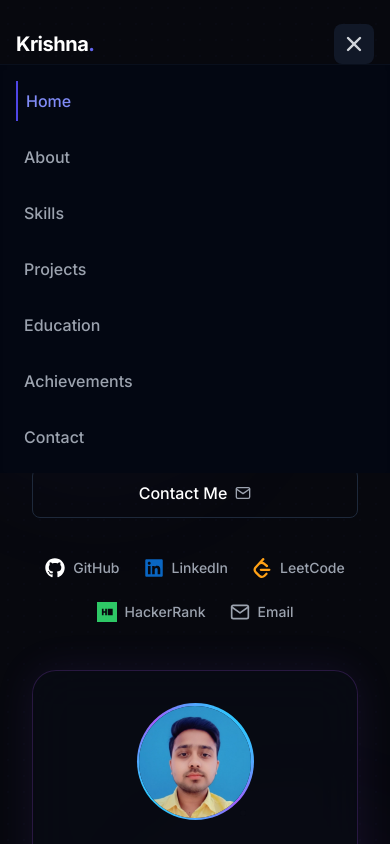
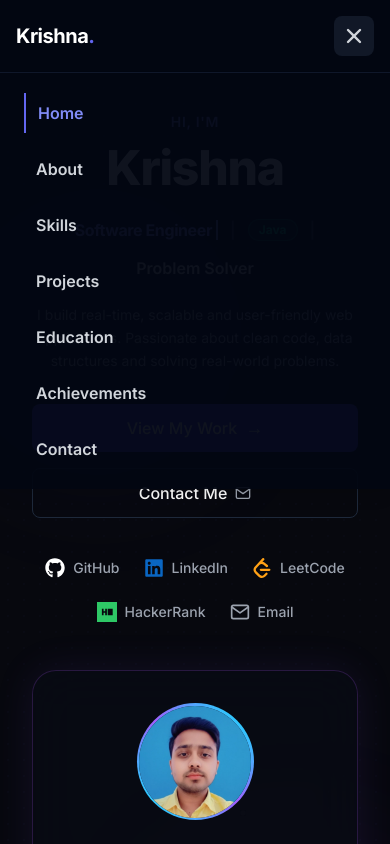
Before and after one commit to Krishnasingh9999/Portfolio, a React (Vite) app: page / in a window 390 px wide. Both pictures are taken after a click on the button "Toggle mobile navigation menu". Shown: the top 844 px of the page. Built offline with nearby package versions, Linux system fonts and the light colour scheme.

Commit message:
My Portfolio

```diff
--- a/src/components/Navbar.tsx
+++ b/src/components/Navbar.tsx
@@ -47,8 +47,8 @@ const Navbar: React.FC = () => {
   return (
     <header
       className={`fixed top-0 left-0 right-0 z-50 transition-all duration-300 ${
-        isScrolled
-          ? 'bg-gray-950/90 backdrop-blur-md shadow-lg border-b border-gray-900/50 py-4'
+        isScrolled || isOpen
+          ? 'bg-gray-950/95 backdrop-blur-md shadow-lg border-b border-slate-900 py-4'
           : 'bg-transparent py-6'
       }`}
     >
@@ -121,18 +121,18 @@ const Navbar: React.FC = () => {
             animate={{ opacity: 1, height: 'auto' }}
             exit={{ opacity: 0, height: 0 }}
             transition={{ duration: 0.3, ease: 'easeInOut' }}
-            className="md:hidden border-t border-gray-100 dark:border-gray-900/50 bg-white dark:bg-gray-950 shadow-inner overflow-hidden"
+            className="absolute top-full left-0 right-0 md:hidden border-t border-slate-900 bg-gray-950/95 backdrop-blur-md shadow-lg overflow-hidden"
           >
-            <nav className="flex flex-col px-4 py-4 space-y-4">
+            <nav className="flex flex-col px-6 py-5 space-y-4">
               {navLinks.map((link) => (
                 <a
                   key={link.id}
                   href={`#${link.id}`}
                   onClick={(e) => handleNavClick(e, link.id)}
-                  className={`text-base font-medium py-2 transition-colors duration-300 ${
+                  className={`text-base font-semibold py-2 transition-colors duration-300 ${
                     activeId === link.id
-                      ? 'text-indigo-600 dark:text-indigo-400 border-l-2 border-indigo-600 pl-2'
-                      : 'text-gray-600 dark:text-gray-400 hover:text-gray-950 dark:hover:text-white pl-2'
+                      ? 'text-indigo-400 border-l-2 border-indigo-500 pl-3'
+                      : 'text-gray-300 hover:text-white pl-3'
                   }`}
                 >
                   {link.name}
```
